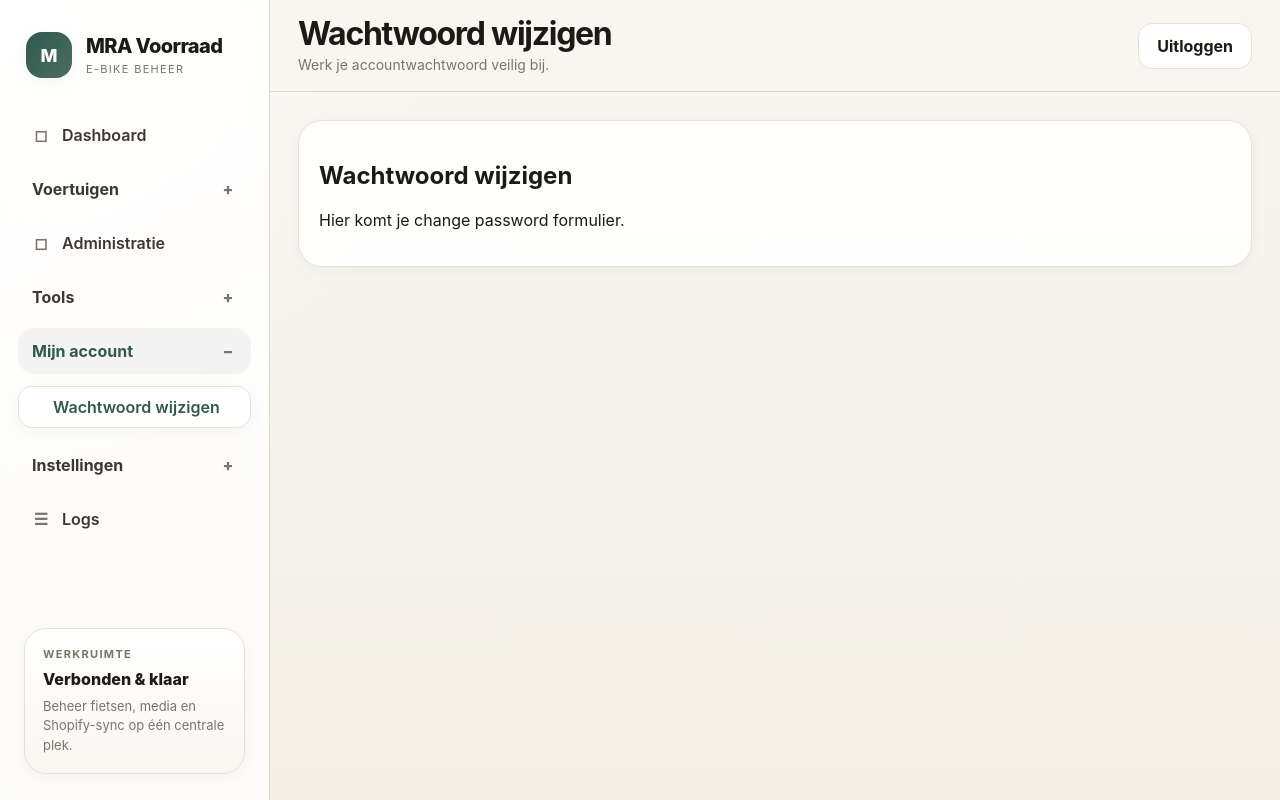
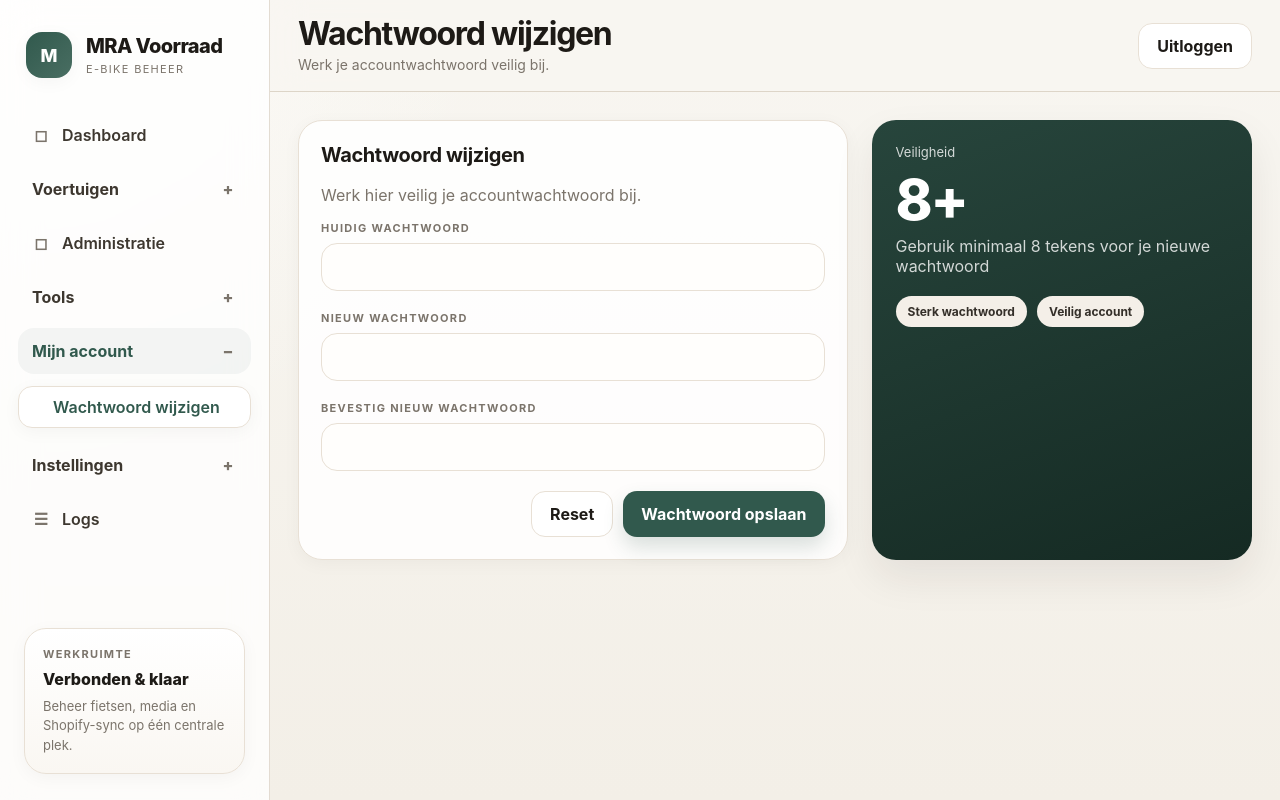
Before and after one commit to kenzy204/MRA-Inventory, a React app in the folder frontend/: page /account/change-password in a window 1280 px wide. Built offline with nearby package versions, Linux system fonts and the light colour scheme; no server answers; sample sign-in values are in the browser's storage; the HTML template or start-up script is replaced by a standard one.

Commit message:
Update ChangePasswordPage.jsx

```diff
--- a/frontend/src/pages/ChangePasswordPage.jsx
+++ b/frontend/src/pages/ChangePasswordPage.jsx
@@ -1,8 +1,140 @@
+import { useState } from 'react';
+import { changePassword } from '../api/auth';
+
 export default function ChangePasswordPage() {
+  const [form, setForm] = useState({
+    currentPassword: '',
+    newPassword: '',
+    confirmPassword: ''
+  });
+
+  const [saving, setSaving] = useState(false);
+  const [message, setMessage] = useState('');
+  const [error, setError] = useState('');
+
+  function handleChange(e) {
+    const { name, value } = e.target;
+    setForm((prev) => ({
+      ...prev,
+      [name]: value
+    }));
+  }
+
+  async function handleSubmit(e) {
+    e.preventDefault();
+    setSaving(true);
+    setMessage('');
+    setError('');
+
+    try {
+      const result = await changePassword(form);
+
+      setMessage(result.message || 'Password changed successfully');
+
+      setForm({
+        currentPassword: '',
+        newPassword: '',
+        confirmPassword: ''
+      });
+    } catch (err) {
+      setError(err?.response?.data?.message || 'Failed to change password');
+    } finally {
+      setSaving(false);
+    }
+  }
+
   return (
-    <div className="panel">
-      <h2>Wachtwoord wijzigen</h2>
-      <p>Hier komt je change password formulier.</p>
+    <div className="settings-grid">
+      <div className="form-card">
+        <h3 style={{ marginTop: 0 }}>Wachtwoord wijzigen</h3>
+        <p style={{ color: 'var(--muted)', marginTop: 0 }}>
+          Werk hier veilig je accountwachtwoord bij.
+        </p>
+
+        <form onSubmit={handleSubmit} className="form-stack">
+          <div className="field">
+            <label>Huidig wachtwoord</label>
+            <input
+              className="input"
+              type="password"
+              name="currentPassword"
+              value={form.currentPassword}
+              onChange={handleChange}
+              required
+            />
+          </div>
+
+          <div className="field">
+            <label>Nieuw wachtwoord</label>
+            <input
+              className="input"
+              type="password"
+              name="newPassword"
+              value={form.newPassword}
+              onChange={handleChange}
+              required
+              minLength={8}
+            />
+          </div>
+
+          <div className="field">
+            <label>Bevestig nieuw wachtwoord</label>
+            <input
+              className="input"
+              type="password"
+              name="confirmPassword"
+              value={form.confirmPassword}
+              onChange={handleChange}
+              required
+              minLength={8}
+            />
+          </div>
+
+          {message && (
+            <p style={{ color: 'var(--success)', fontWeight: 700, margin: 0 }}>
+              {message}
+            </p>
+          )}
+
+          {error && <p className="error-text">{error}</p>}
+
+          <div style={{ display: 'flex', justifyContent: 'flex-end', gap: 10 }}>
+            <button
+              type="button"
+              className="secondary-btn"
+              onClick={() =>
+                setForm({
+                  currentPassword: '',
+                  newPassword: '',
+                  confirmPassword: ''
+                })
+              }
+            >
+              Reset
+            </button>
+
+            <button className="primary-btn" type="submit" disabled={saving}>
+              {saving ? 'Opslaan...' : 'Wachtwoord opslaan'}
+            </button>
+          </div>
+        </form>
+      </div>
+
+      <div className="sync-summary-card">
+        <div style={{ fontSize: 13, opacity: 0.8, marginBottom: 12 }}>
+          Veiligheid
+        </div>
+
+        <div className="big-number">8+</div>
+        <div style={{ marginTop: 8, opacity: 0.8 }}>
+          Gebruik minimaal 8 tekens voor je nieuwe wachtwoord
+        </div>
+
+        <div className="inline-pills" style={{ marginTop: 20 }}>
+          <div className="pill">Sterk wachtwoord</div>
+          <div className="pill">Veilig account</div>
+        </div>
+      </div>
     </div>
   );
 }
```
